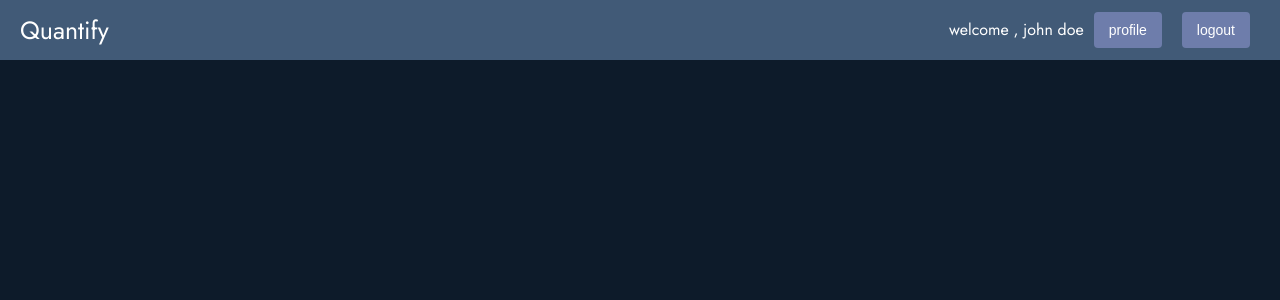
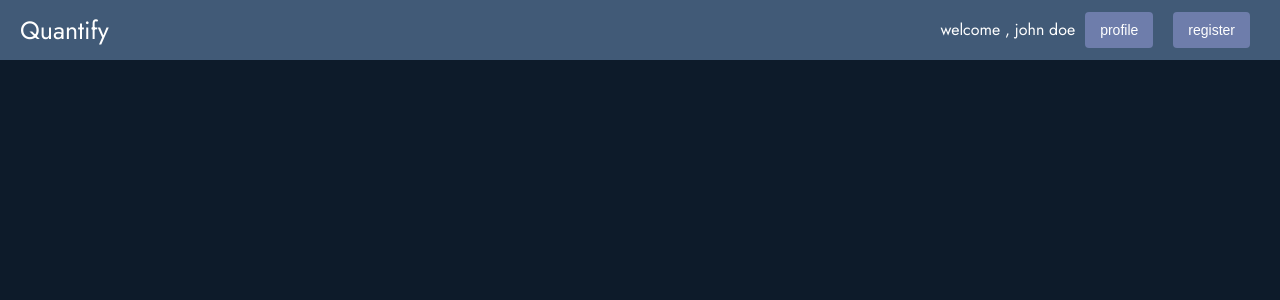
Before and after one commit to dasu2k/QuantifyFront, a React (Create React App) app: page / in a window 1280 px wide. Shown: the top 300 px of the page. Built offline with nearby package versions, Linux system fonts and the light colour scheme; no server answers.

Commit message:
register button when loggedout

```diff
--- a/src/Components/Navbar.js
+++ b/src/Components/Navbar.js
@@ -1,7 +1,7 @@
 import React, { useContext } from 'react';
 import navStyle from '../styles/navbar.module.css';
 import { useNavigate } from 'react-router-dom';
-import { removeToken } from '../AuthService';
+import { isAuthenticated, removeToken } from '../AuthService';
 import UserContext from './UserContext';
 
 
@@ -23,7 +23,9 @@ function Navbar(props) {
       <div className={navStyle.navItems}>
         <p>welcome , john doe</p>
         <button>profile</button>
-        <button onClick={logout}>logout</button>
+        {isAuthenticated()?
+        <button onClick={logout}>logout</button>:<button onClick={navigate('/register')}>register</button>
+    }
       </div>
     </div>
   )
```
